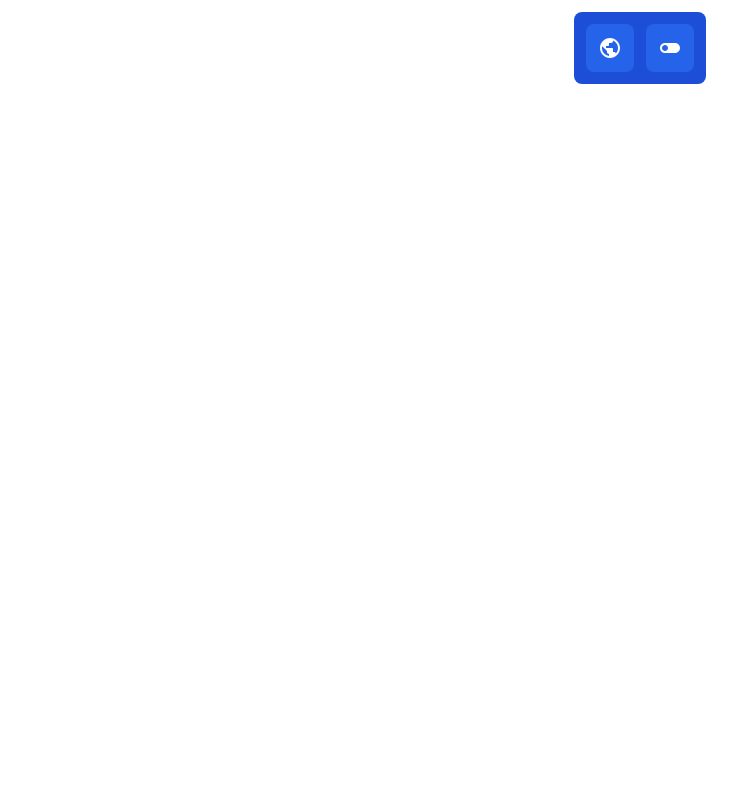
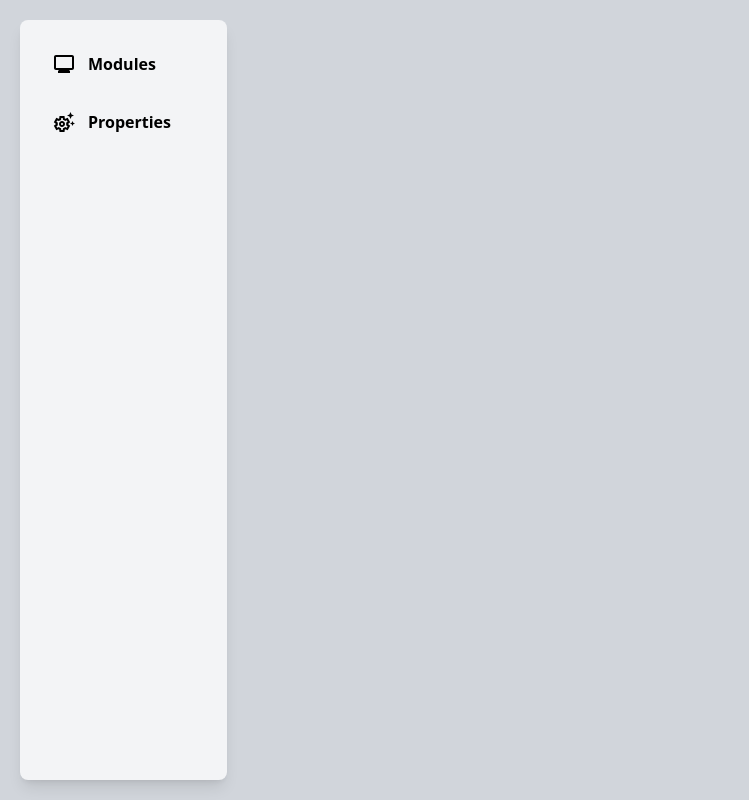
Before and after one commit to Zalaya/configuration-service, a React (Vite) app in the folder frontend/: page / in a window 1280 px wide. Shown: the whole page, without its empty margins (0-749 px from the left). Built offline with nearby package versions, Linux system fonts and the light colour scheme.

Commit message:
feat(aside): change the aside name and some styles on it, now it has more functionality

```diff
--- a/frontend/src/App.tsx
+++ b/frontend/src/App.tsx
@@ -1,10 +1,18 @@
-import { Aside } from "./components/Aside"
+import { Sidebar } from "./components/Sidebar"
+import { Item } from "./components/Item"
 import { Layout } from "./components/Layout"
+import MonitorOutlinedIcon from '@mui/icons-material/MonitorOutlined';
+import SettingsSuggestOutlinedIcon from '@mui/icons-material/SettingsSuggestOutlined';
 
 export const App = () => {
+
     return (
         <Layout>
-            <Aside />
+            <Sidebar>
+                <Item icon={ MonitorOutlinedIcon } iconSize="medium" text="Modules" />
+                <Item icon={ SettingsSuggestOutlinedIcon } iconSize="medium" text="Properties" />
+            </Sidebar>
         </Layout>
     )
+
 }
--- a/frontend/src/components/Aside.tsx
+++ /dev/null
@@ -1,15 +0,0 @@
-import PublicRoundedIcon from '@mui/icons-material/PublicRounded';
-import ToggleOffRoundedIcon from '@mui/icons-material/ToggleOffRounded';
-
-export const Aside = () => {
-    return (
-        <div className="bg-blue-700 w-fit rounded-lg h-auto mx-auto p-3 flex gap-3">
-            <div className="bg-blue-600 w-12 h-12 p-2 rounded-lg flex justify-center items-center">
-                <PublicRoundedIcon className="text-white text-3xl" />
-            </div>
-            <div className="bg-blue-600 w-12 h-12 p-2 rounded-lg flex justify-center items-center">
-                <ToggleOffRoundedIcon className="text-white text-3xl" />
-            </div>
-        </div>
-    );
-};
--- /dev/null
+++ b/frontend/src/components/Item.tsx
@@ -0,0 +1,31 @@
+import { SvgIconComponent } from "@mui/icons-material";
+import { SvgIconProps } from "@mui/material";
+
+type ItemProps = {
+    icon: SvgIconComponent;
+    iconSize?: SvgIconProps["fontSize"];
+    text: string;
+    isMinimized?: boolean;
+};
+
+export const Item = ({ icon: Icon, iconSize = "medium", text = "", isMinimized = false }: ItemProps) => {
+
+    const handleClickEvent = (event: React.MouseEvent) => {
+        event.stopPropagation();
+    }
+
+    return (
+        <div
+            className="flex items-center gap-3 p-3 transition-all duration-200 rounded-lg cursor-pointer hover:bg-gray-200 hover:text-blue-700"
+            onClick={ handleClickEvent }
+        >
+            <Icon fontSize={iconSize} />
+            {!isMinimized && (
+                <span className="text-base font-semibold transition-opacity duration-200">
+                    { text }
+                </span>
+            )}
+        </div>
+    );
+
+};
--- a/frontend/src/components/Layout.tsx
+++ b/frontend/src/components/Layout.tsx
@@ -2,12 +2,14 @@ import { ReactNode } from "react";
 
 type LayoutProps = {
     children: ReactNode;
-}
+};
 
 export const Layout = ({ children }: LayoutProps) => {
+
     return (
-        <div className="h-screen p-3">
+        <div className="h-screen p-5 bg-gray-300">
             { children }
         </div>
     );
+
 };
--- /dev/null
+++ b/frontend/src/components/Sidebar.tsx
@@ -0,0 +1,31 @@
+import React, { ReactElement } from "react";
+import { ReactNode, useState } from "react";
+
+type SidebarProps = {
+    children: ReactNode;
+}
+
+export const Sidebar = ({ children }: SidebarProps) => {
+
+    const [isMinimized, setIsMinimized] = useState<Boolean>(false);
+
+    const handleClickEvent = () => {
+        setIsMinimized(isMinimized => !isMinimized)
+    }
+
+    return (
+        <div
+            className={ `flex flex-col h-full p-5 space-y-2.5 transition-all duration-200 bg-gray-100 rounded-lg shadow-lg ${ isMinimized ? "w-[6%]" : "w-1/6" }` }
+            onClick={ handleClickEvent }
+        >
+            {children && React.Children.map(children, (child) =>
+                React.isValidElement(child) ? (
+                    React.cloneElement(child as ReactElement, { isMinimized })
+                ) : (
+                    child
+                )
+            )}
+        </div>
+    );
+
+};
```
